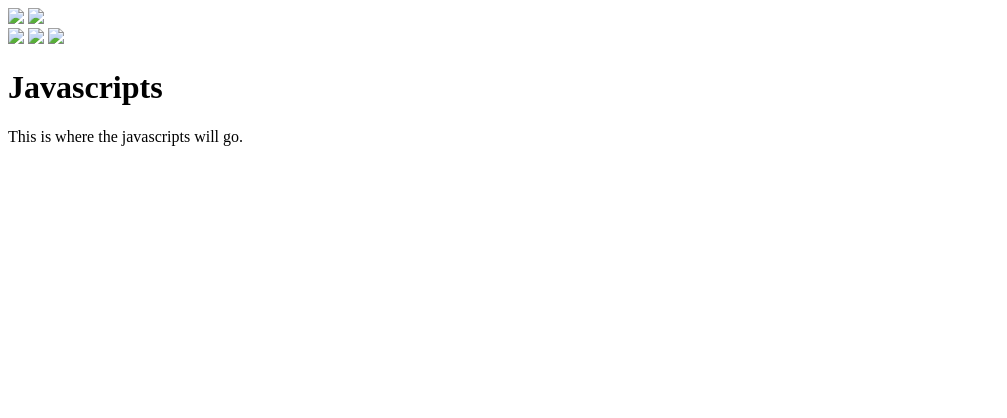
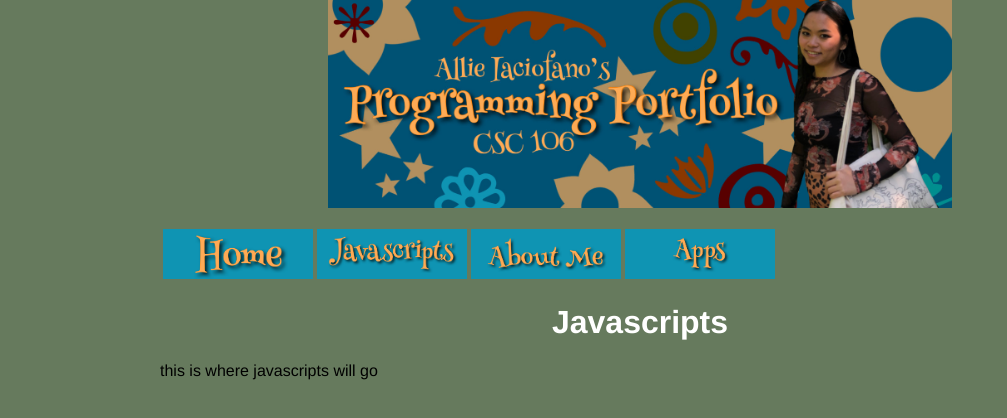
Before and after one commit to aiaciofano/aiaciofano.github.io, a plain HTML site: page javascripts.html in a window 1280 px wide. Shown: the whole page, without its empty margins (0-1007 px from the left). Drawn offline with Linux system fonts and the light colour scheme.

Commit message:
Update javascripts.html

```diff
--- a/javascripts.html
+++ b/javascripts.html
@@ -2,14 +2,28 @@
 <html>
     <head>
         <meta charset="utf-8">
-        <title>Javascripts</title>
+        <title>Allie's Programming Portfolio</title>
+        <style>
+            body {background-color:rgb(102, 122, 93);background image:url(web_background.png);font-family:helvetica;max-width:960px;margin:auto;}
+            h1 {color: white;text-align:center;}
+            .center {display:block;margin-left:auto;margin-right:auto;}
+       </style>
     </head>
+
     <body>
-        <img src="csc106_banner.jpeg"></img>
-    <img src="csc106_banner.jpeg"><br>
-        <a href="index.html"><img src="csc106_homebutton.png"></a>
-        <a href="javascripts.html"><img src="csc106_javascriptsbutton.png"></a>
-        <a href="about.html"><img src="csc106_aboutmebutton.png"></a>    <h1>Javascripts</h1>
-       This is where the javascripts will go.
+        <img src="original_banner2.JPEG" width=624px class="center"><br></td>
+    <div>
+         <table class="center">
+             <tr>
+                 <td><a href="index.html"><img src="original_home2.PNG" width=150px class="center"></a></td>
+                 <td><a href="javascripts.html"><img src="original_javascripts2.PNG" width=150px class="center"></a></td>
+                 <td><a href="about.html"><img src="original_aboutme2.PNG" width=150px class="center"></a></td>
+                 <td><a href="apps.html"><img src="original_apps2.PNG" width=150px class="center"></a></td>
+             </tr>
+         </table>
+      </div>
+    <h1>Javascripts</h1>
+    this is where javascripts will go
     </body>
+
 </html>
```
